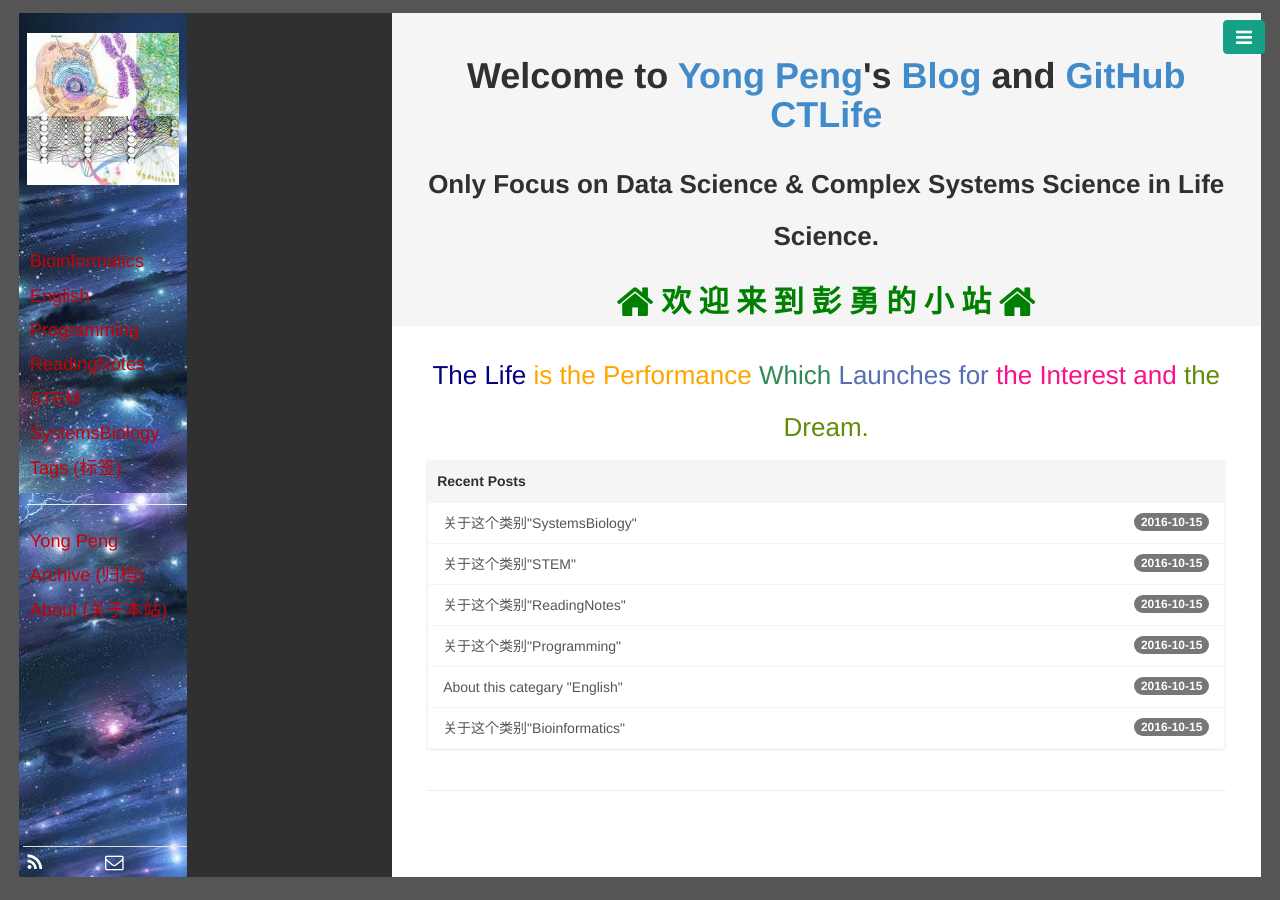
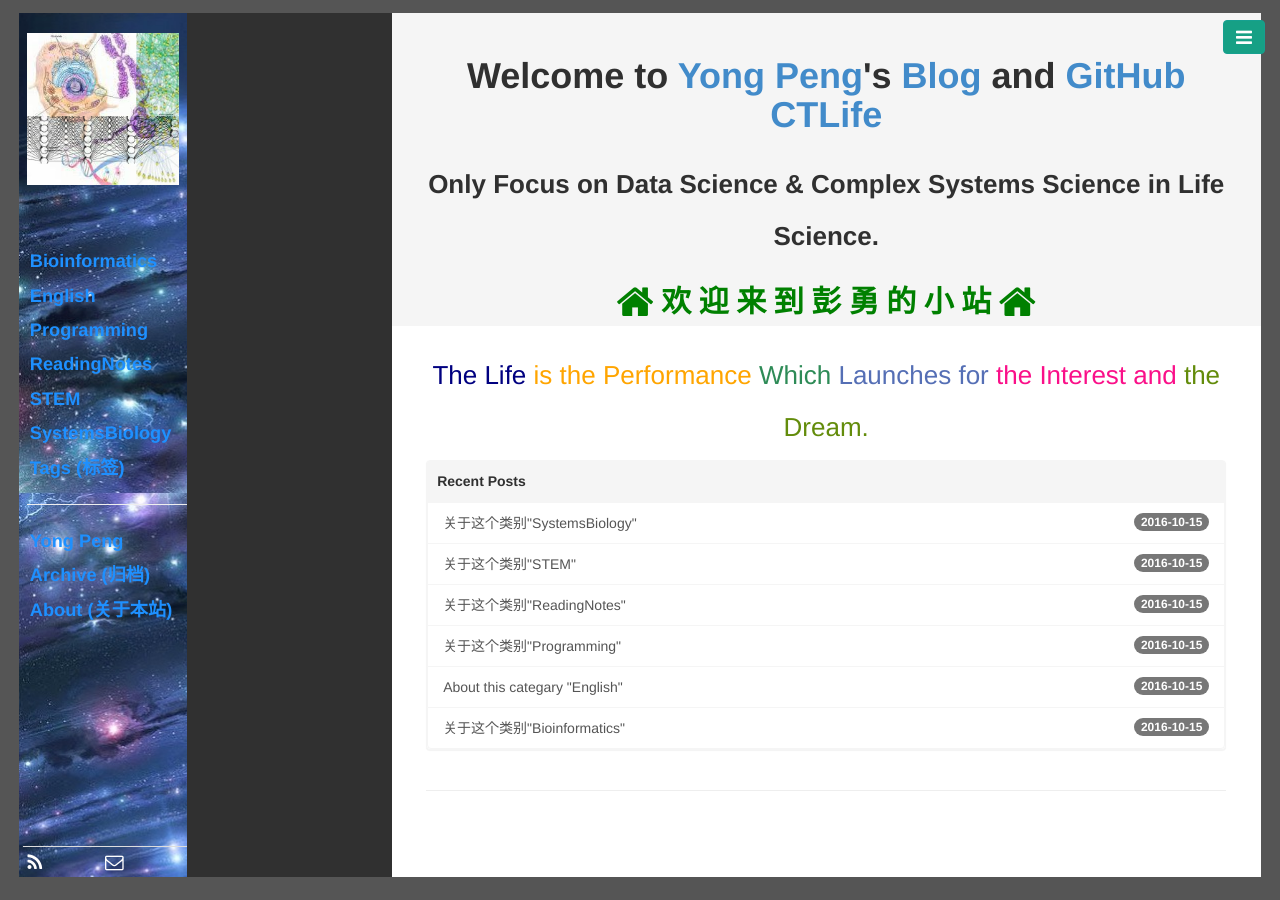
Before and after one commit to CTLife/CTLife.github.io, a Jekyll site: the page built from index.html, in a window 1280 px wide. Built offline with Jekyll 4.4.1, drawn with Linux system fonts in a browser that asks for light colours; Markdown is read by kramdown in place of the engine named in the settings; the list of posts is cut into pages by our own code.

Commit message:
Update base.css

```diff
--- a/public/css/base.css
+++ b/public/css/base.css
@@ -35,7 +35,8 @@ body, html {
   padding-left: 0px;
   padding-right: 0px;
   border-radius: 0px;
-  color: #CD0000;
+  color: #1E90FF;
+  font-weight: bolder;
   font-size: 130%;
   padding: 2%   2%;
 }
```
